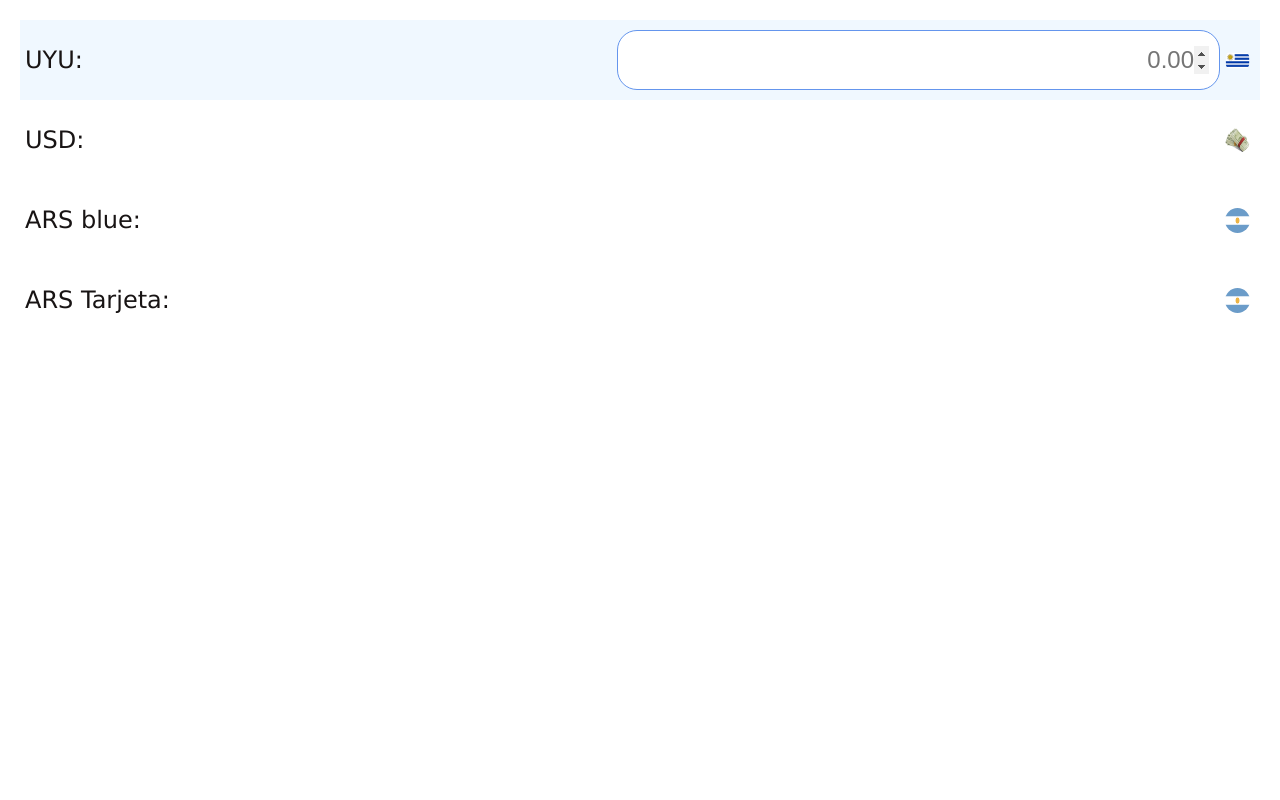
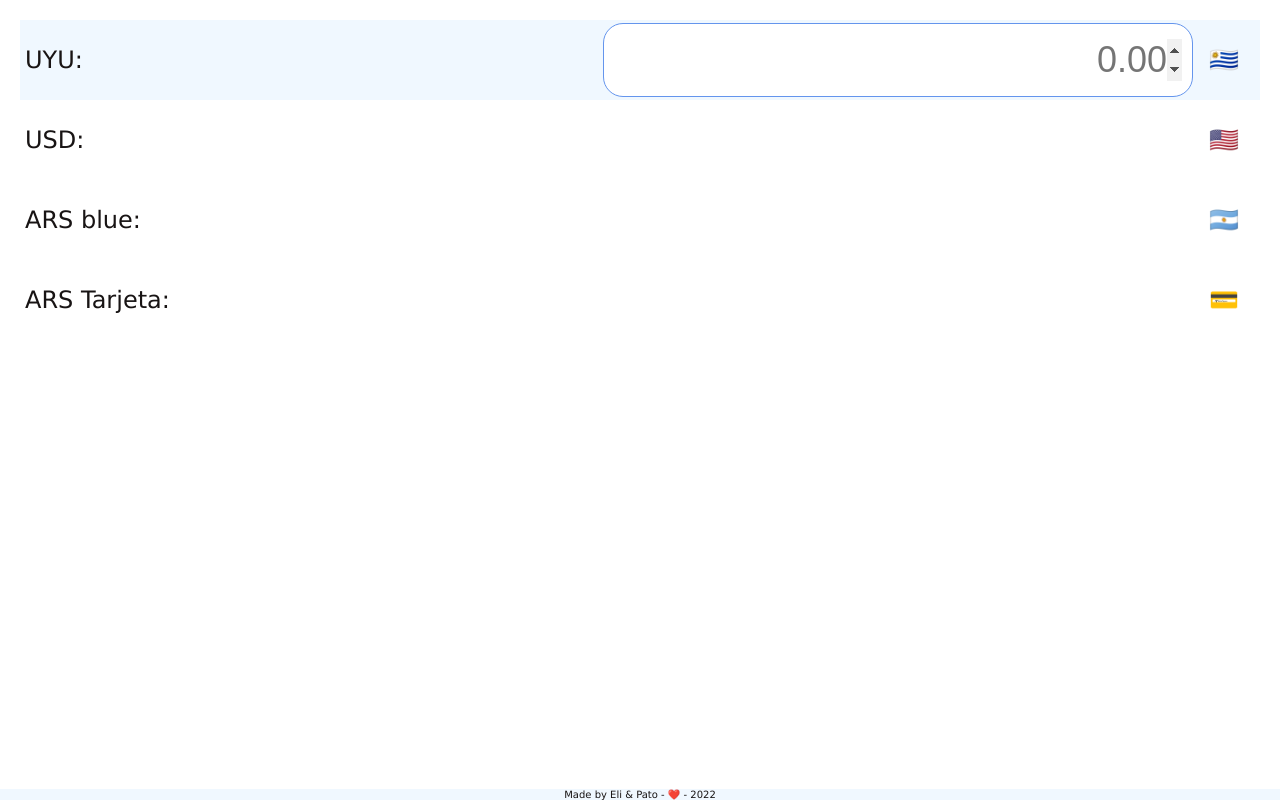
Before and after one commit to patriciomase/uyu-to-ars, a plain HTML site: page index.html in a window 1280 px wide. Drawn offline with Linux system fonts and the light colour scheme.

Commit message:
Improve visuals

```diff
--- a/index.html
+++ b/index.html
@@ -12,28 +12,31 @@
     <div class="row main"id="row-main">
       <span class="currency">UYU:</span>
       <input type="number" id="uyu" placeholder="0.00" />
-      <img src="./assets/uyu-flag.ico" alt="uruguay flag" class="flag icon" />
+      <span class="flag">🇺🇾</span>
     </div>
 
     <div class="row">
       <span class="currency">USD:</span>
       <span id="usd"></span>
-      <img src="./assets/dollars.ico" alt="dolares" class="flag icon" />
+      <span class="flag">🇺🇸</span>
     </div>
 
     <div class="row">
       <span class="currency">ARS blue:</span>
       <span id="ars-blue"></span>
-      <img src="./assets/arg-cc.ico" alt="arg credit card" class="flag icon" />
+      <span class="flag">🇦🇷</span>
     </div>
 
     <div class="row">
       <span class="currency">ARS Tarjeta:</span>
       <span id="ars-cc"></span>
-      <img src="./assets/arg-cc.ico" alt="arg credit card" class="flag icon" />
+      <span class="flag">💳</span>
     </div>
   </main>
 
+  <footer>
+    Made by Eli & Pato - ❤️ - 2022
+  </footer>
   <script>
     const uyu = document.getElementById('uyu');
     const usd = document.getElementById('usd');
--- a/styles.css
+++ b/styles.css
@@ -2,6 +2,12 @@
     padding: 0;
     margin: 0;
     box-sizing: border-box;
+}
+
+html {
+  font-family:'Lucida Sans', 'Lucida Sans Regular', 'Lucida Grande', 'Lucida Sans Unicode', Geneva, Verdana, sans-serif;
+  font-size: 1.5em;
+  color: rgb(24, 20, 20);
 }
 
 .container {
@@ -37,12 +43,6 @@ input[type=number]:focus {
     border-color:cornflowerblue;
 }
 
-span{
-  font-size: 1.5em;
-  color: rgb(24, 20, 20);
-  font-family:'Lucida Sans', 'Lucida Sans Regular', 'Lucida Grande', 'Lucida Sans Unicode', Geneva, Verdana, sans-serif;
-}
-
 .row {
   display: flex;
   align-items: center;
@@ -57,12 +57,18 @@ span{
 }
 
 .flag {
-  width: 25px;
-  height: 25px;
-  border-radius: 50%;
-  margin: 5px;
+  margin: 16px;
 }
 
 .currency {
   width: 100%;
 }
+
+footer {
+  position: fixed;
+  width: 100%;
+  bottom: 0;
+  background: aliceblue;
+  text-align: center;
+  font-size: 10px;;
+}
```
